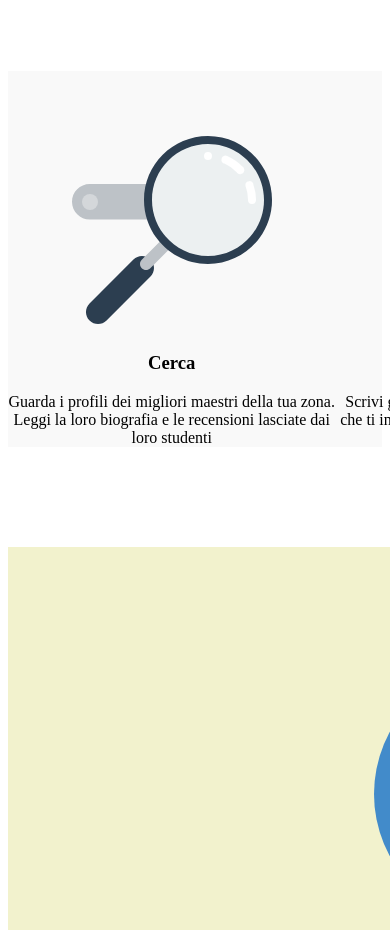
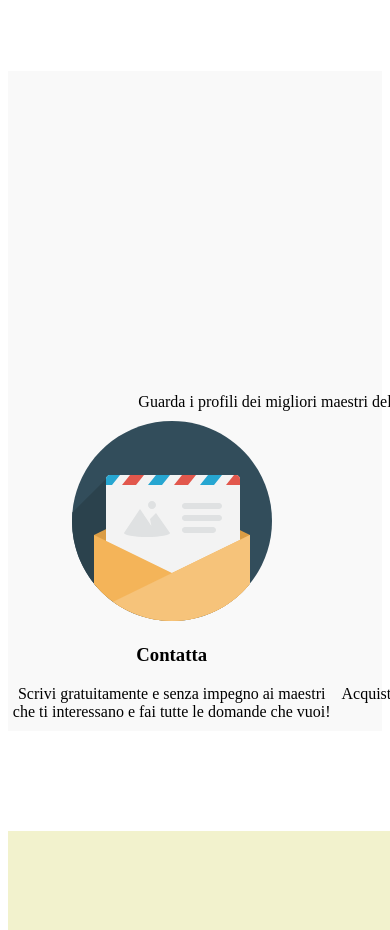
Before and after one commit to Damianp99/html-css-resp-wannabe, a plain HTML site: page index.html in a window 390 px wide. Shown: the part 780-1710 px from the top of the page. Drawn offline with Linux system fonts and the light colour scheme.

Commit message:
steps "responsive"

```diff
--- a/css/resp.css
+++ b/css/resp.css
@@ -17,5 +17,14 @@
         background-color:  #F2F2CD;
     }
 
+    #steps .row>.left,
+    #steps .row>.right,
+    #steps .row>.center{
+        float: none;
+        width: 100%;
+        margin: 10px auto;
+    }
+
+
 
 }
```
